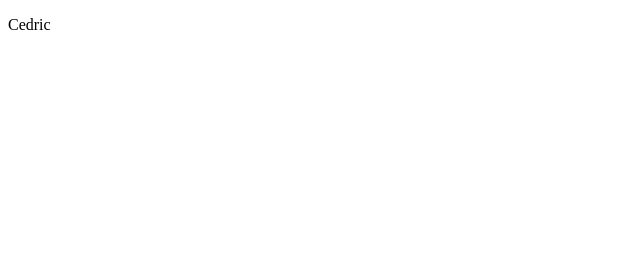
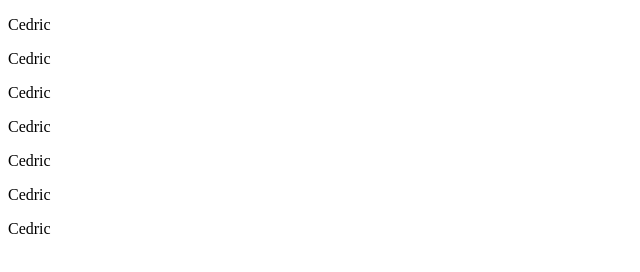
Before and after one commit to vickymg/git-intro, a plain HTML site: page index.html in a window 1280 px wide. Shown: the whole page, without its empty margins (0-640 px from the left). Drawn offline with Linux system fonts and the light colour scheme.

Commit message:
adds style and extra names

```diff
--- a/index.html
+++ b/index.html
@@ -5,5 +5,11 @@
 </head>
 <body>
 	<p>Cedric</p>
+	<p>Cedric</p>
+	<p>Cedric</p>
+	<p>Cedric</p>
+	<p>Cedric</p>
+	<p>Cedric</p>
+	<p>Cedric</p>
 </body>
 </html>
```
Also changed, not shown: style.css (added).
